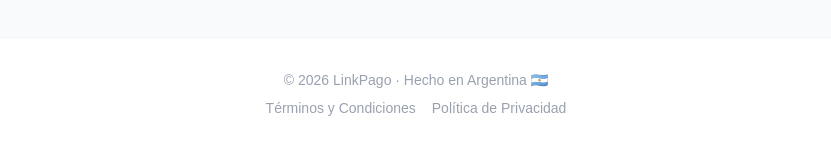
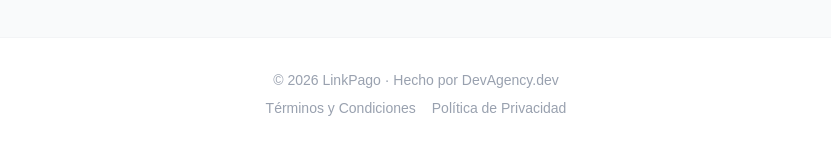
Before and after one commit to PabloIgnacioTortora/link-de-pago, a Next.js app: page / in a window 1280 px wide. Shown: the part 1616-1763 px from the top of the page, without its empty margins (224-1055 px from the left). Built offline with nearby package versions, Linux system fonts and the light colour scheme; no server answers.

Commit message:
modify: copy

```diff
--- a/src/app/page.tsx
+++ b/src/app/page.tsx
@@ -165,7 +165,7 @@ export default async function Home() {
 
       {/* Footer */}
       <footer className="border-t border-gray-100 py-8 text-center text-sm text-gray-400">
-        <p>© {new Date().getFullYear()} LinkPago · Hecho en Argentina 🇦🇷</p>
+        <p>© {new Date().getFullYear()} LinkPago · Hecho por DevAgency.dev</p>
         <div className="flex justify-center gap-4 mt-2">
           <a href="/terms" className="hover:text-gray-600 transition-colors">Términos y Condiciones</a>
           <a href="/privacy" className="hover:text-gray-600 transition-colors">Política de Privacidad</a>
```
